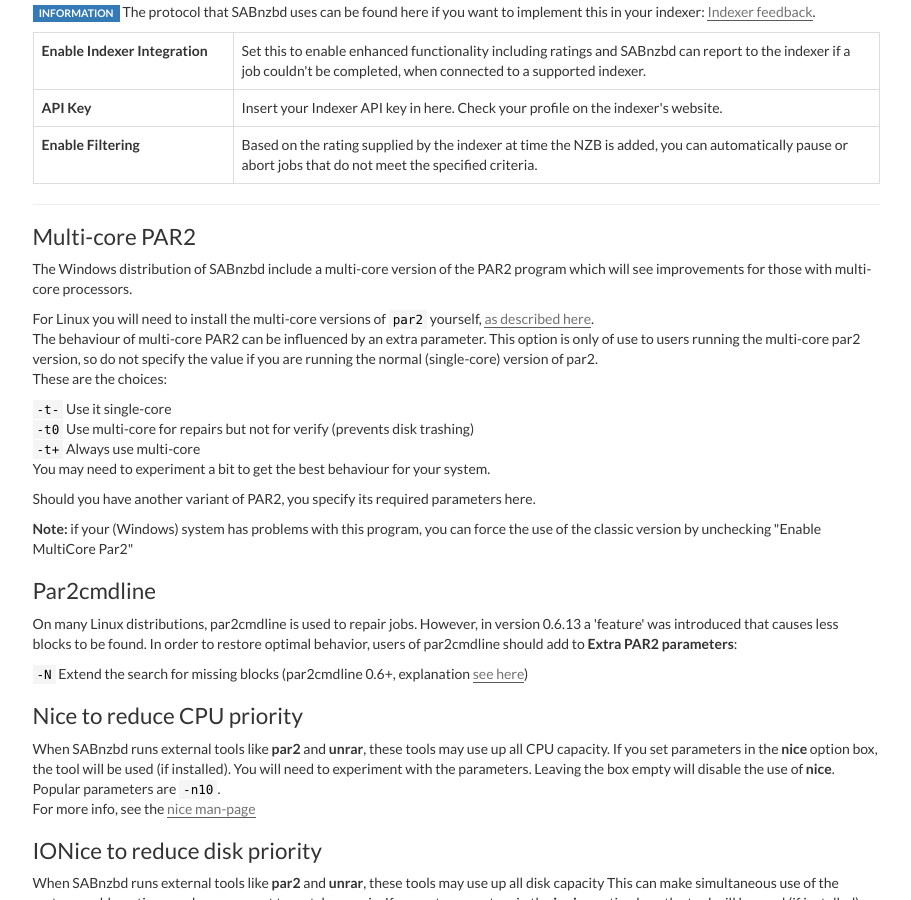
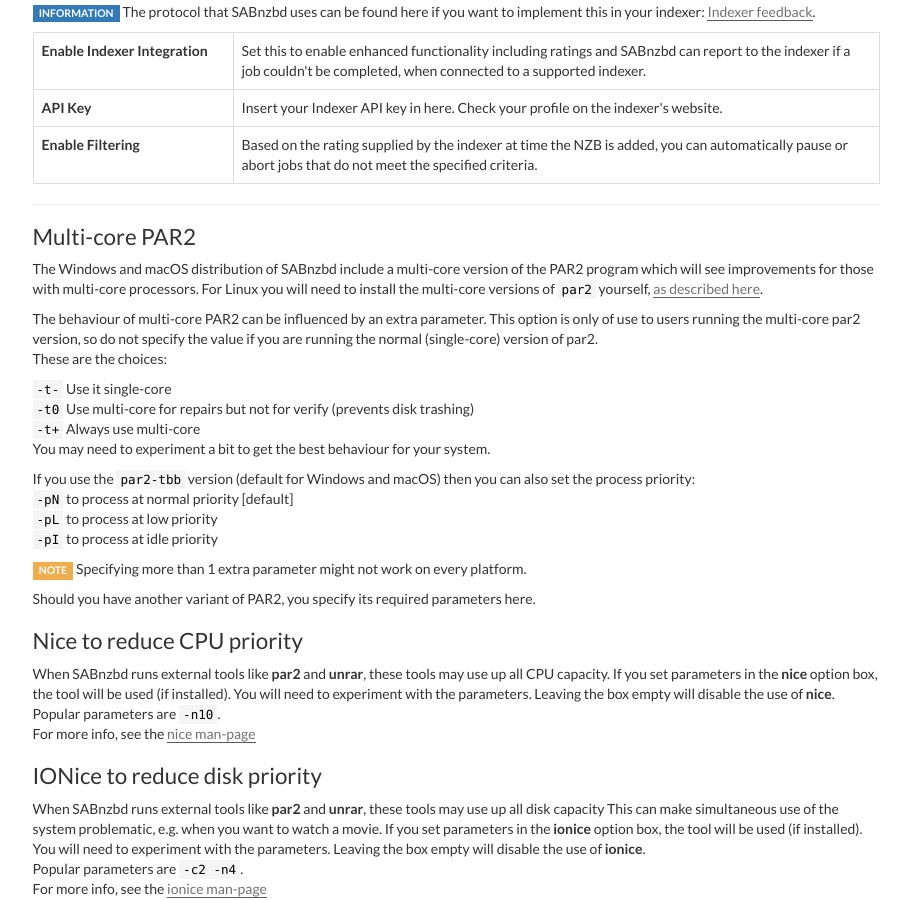
Before and after one commit to sabnzbd/sabnzbd.github.io, a Jekyll site: the page built from wiki/configuration/2.0/switches.html, in a window 1280 px wide and 900 px high, scrolled down 3024 px. Shown: the whole window, without its empty margins (330-1241 px from the left). Built offline with Jekyll 4.4.1, drawn with Linux system fonts in a browser that asks for light colours.

Commit message:
Update par2 section on Switches page

```diff
--- a/wiki/configuration/2.0/switches.html
+++ b/wiki/configuration/2.0/switches.html
@@ -97,7 +97,7 @@
         </tr>
         <tr>
             <td><strong>Extra PAR2 parameters</strong></td>
-            <td>See <a href="#multi-core">Multi-core PAR2</a> and <a href="#par2cmdline">Par2cmdline</a>.</td>
+            <td>See <a href="#multi-core">Multi-core PAR2</a>.</td>
         </tr>
         <tr>
             <td><strong>Enable SFV-based checks</strong></td>
@@ -224,24 +224,28 @@
 </table>
 <hr>
 <h2 id="toc7"><span>Multi-core PAR2</span></h2>
-<p><a name="multi-core"></a> The Windows distribution of SABnzbd include a multi-core version of the PAR2 program which will see improvements for those with multi-core processors.</p>
-<p>For Linux you will need to install the multi-core versions of <code>par2</code> yourself, <a href="https://sabnzbd.org/wiki/installation/multicore-par2">as described here</a>.<br>
+<p><a name="multi-core"></a> The Windows and macOS distribution of SABnzbd include a multi-core version of the PAR2 program which will see improvements for those with multi-core processors. For Linux you will need to install the multi-core versions of <code>par2</code> yourself, <a href="/wiki/installation/multicore-par2">as described here</a>.</p>
+<p>
     The behaviour of multi-core PAR2 can be influenced by an extra parameter.
     This option is only of use to users running the multi-core par2 version, so do not specify the value if you are running the normal (single-core) version of par2.<br>
     These are the choices:
 </p>
-<p><code>-t-</code> Use it single-core<br>
+<p>
+    <code>-t-</code> Use it single-core<br>
     <code>-t0</code> Use multi-core for repairs but not for verify (prevents disk trashing)<br>
     <code>-t+</code> Always use multi-core<br>
 
     You may need to experiment a bit to get the best behaviour for your system.
 </p>
+<p>If you use the <code>par2-tbb</code> version (default for Windows and macOS) then you can also set the process priority:<br>
+     <code>-pN</code> to process at normal priority [default]<br>
+     <code>-pL</code> to process at low priority<br>
+     <code>-pI</code> to process at idle priority<br>
+</p>
+<p><span class="label label-warning">NOTE</span> Specifying more than 1 extra parameter might not work on every platform.</p>
+
 <p>Should you have another variant of PAR2, you specify its required parameters here.</p>
-<p><strong>Note:</strong> if your (Windows) system has problems with this program, you can force the use of the classic version by unchecking "Enable MultiCore Par2"</p>
 
-<h2 id="par2cmdline">Par2cmdline</h2>
-<p>On many Linux distributions, par2cmdline is used to repair jobs. However, in version 0.6.13 a 'feature' was introduced that causes less blocks to be found. In order to restore optimal behavior, users of par2cmdline should add to <strong>Extra PAR2 parameters</strong>:
-<p><code>-N</code> Extend the search for missing blocks (par2cmdline 0.6+, explanation <a href="https://github.com/Parchive/par2cmdline/issues/65">see here</a>)<br>
 
 <h2 id="toc8"><span>Nice to reduce CPU priority</span></h2>
 <p><a name="nice"></a> When SABnzbd runs external tools like <strong>par2</strong> and <strong>unrar</strong>, these tools may use up all CPU capacity.
```
